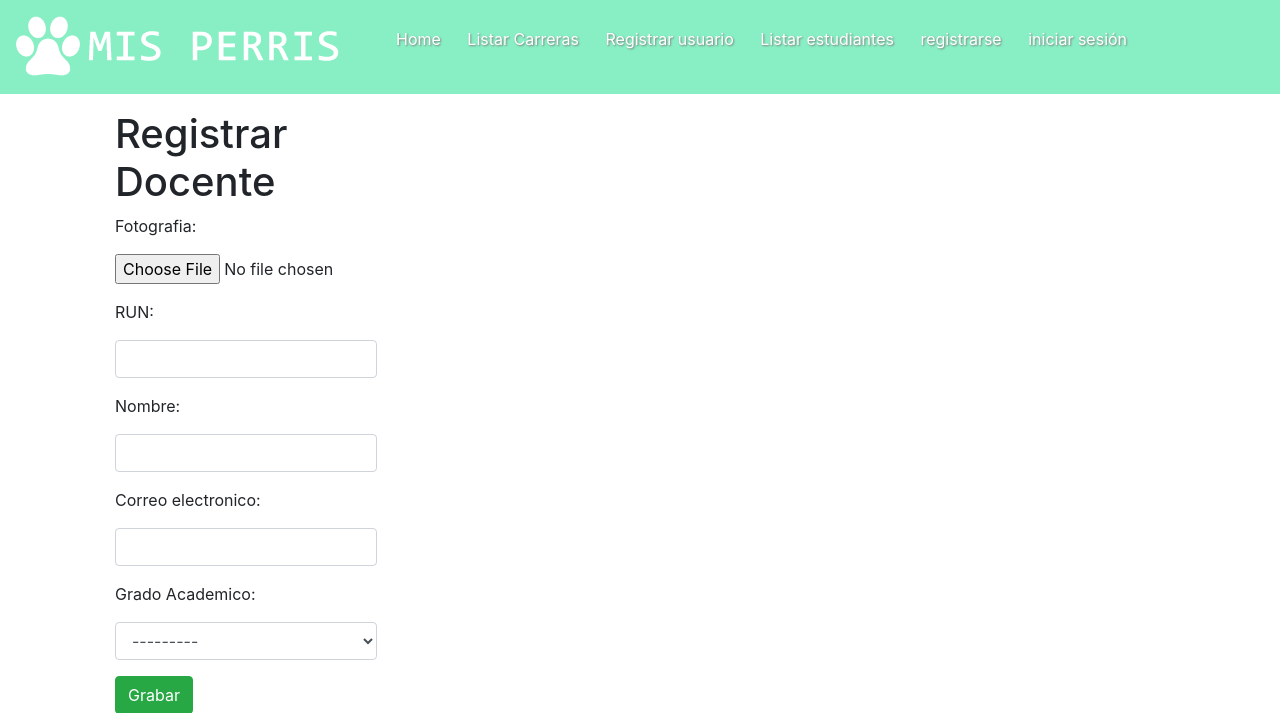
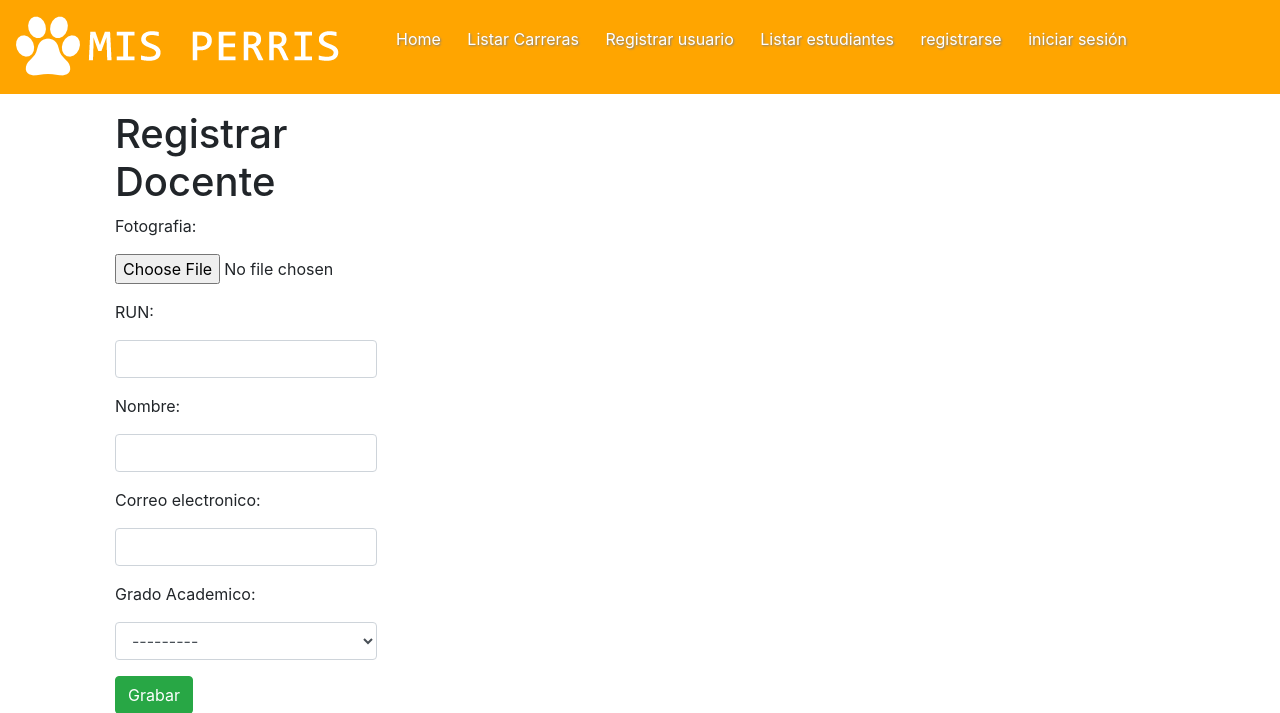
Before and after one commit to At0mic0/MasterBike, a Django app: page /docente/crear/ in a window 1280 px wide. Shown: the top 713 px of the page. Run offline with Django 3.2, Linux system fonts and the light colour scheme; some libraries are stand-ins or nearby versions.

Commit message:
Update estilos.css

```diff
--- a/static/css/estilos.css
+++ b/static/css/estilos.css
@@ -7,7 +7,7 @@ body {
 }
 
 #navbar {
-    background-color: #87EFC3;
+    background-color: orange;
     padding: 1em 1em;
     display: flex;
     align-content: center;
```
